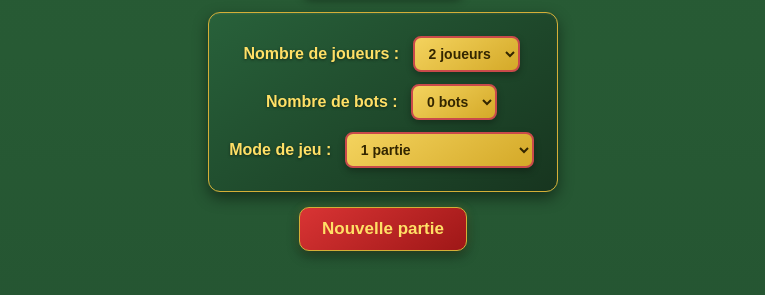
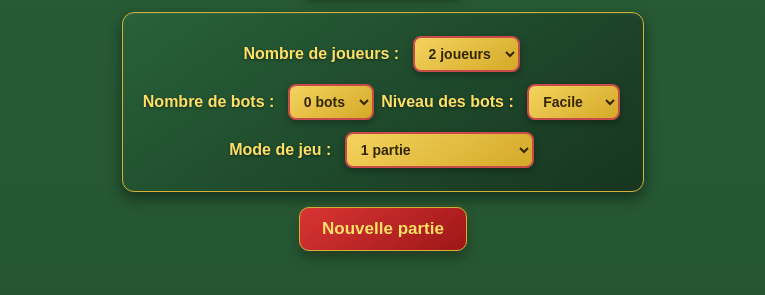
Before and after one commit to loured12/Atoumoulin, a plain HTML site: page index.html in a window 1280 px wide. Shown: the part 347-642 px from the top of the page, without its empty margins (257-1022 px from the left). Drawn offline with Linux system fonts and the light colour scheme.

Commit message:
Update index.html

```diff
--- a/index.html
+++ b/index.html
@@ -38,6 +38,12 @@
   <div>
     <label for="nombreBots">Nombre de bots :</label>
     <select id="nombreBots">
+    </select>
+
+    <label for="niveauBots">Niveau des bots :</label>
+    <select id="niveauBots">
+        <option value="facile">Facile</option>
+        <option value="normal">Normal</option>
     </select>
   </div>
 
```
